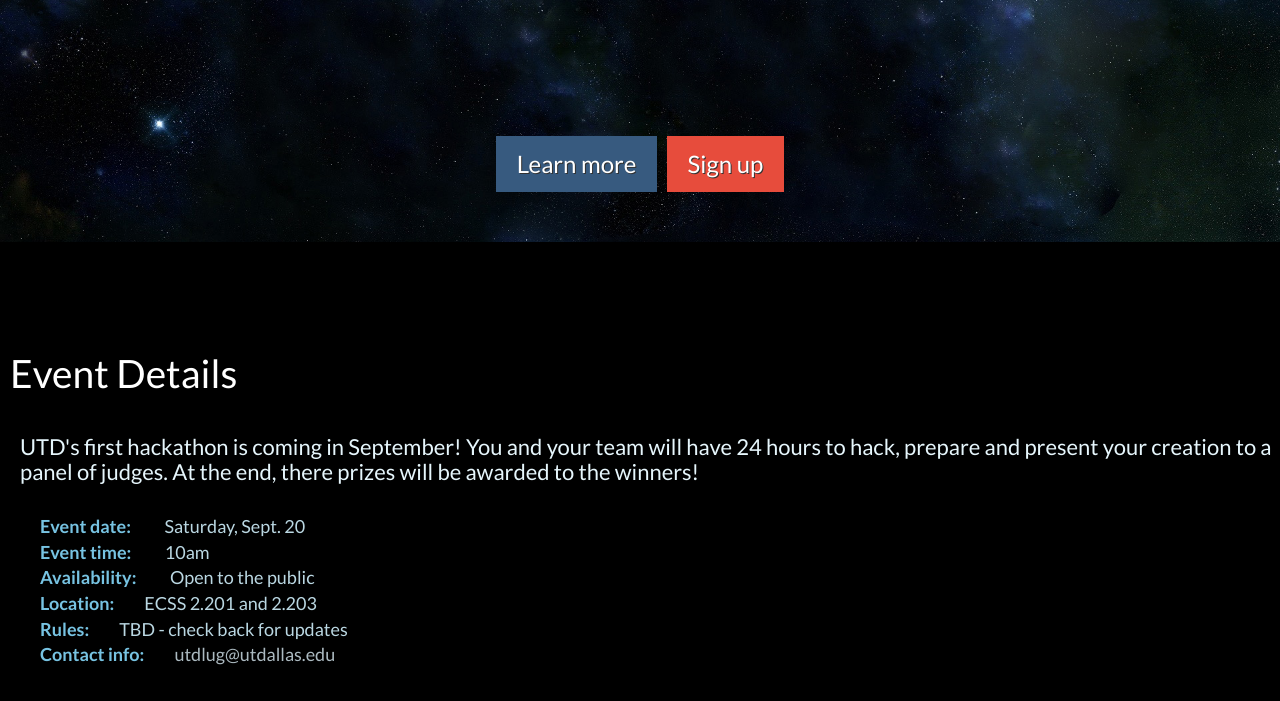
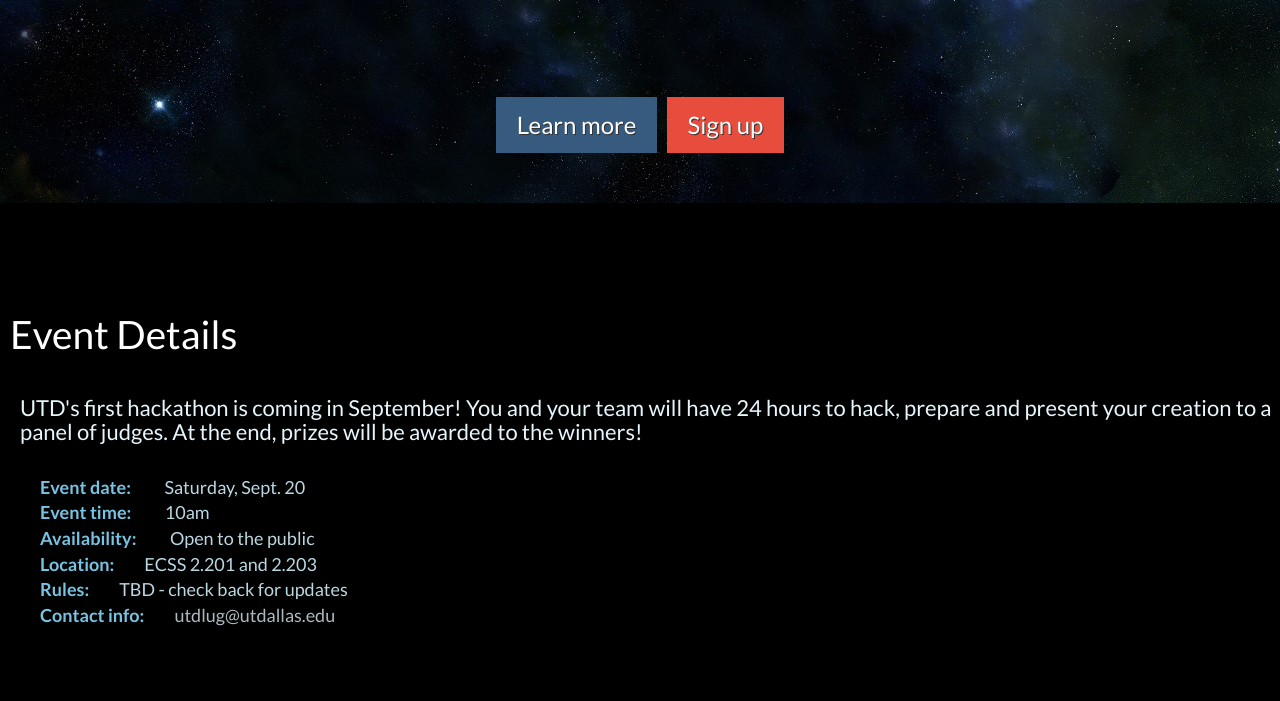
Before and after one commit to utdlug/HackTheComet, a plain HTML site: page index.html in a window 1280 px wide. Shown: the part 520-1221 px from the top of the page. Drawn offline with Linux system fonts and the light colour scheme.

Commit message:
Slight alignment tweaks

```diff
--- a/assets/css/style.css
+++ b/assets/css/style.css
@@ -73,7 +73,7 @@ user-select: none;
 background-image: none;
 border: 1px solid transparent;
 border-radius: 0;
-margin-top: 100px;
+margin-top: 110px;
 }
 
 ::-webkit-input-placeholder { color: #3a414c !important; }
--- a/index.html
+++ b/index.html
@@ -15,7 +15,7 @@
                         <!-- <h1>Hack the Comet</h1> -->
                         <img class="logo" src="assets/img/logo.png"></img>
                         <h2 class="subtitle">A hackathon event coming to UT Dallas</h2>
-                        <div id="countdown"></div>
+                        <!-- <div id="countdown"></div> -->
                         <a href="#details" class="btn btn-primary">Learn more</a> &nbsp;
                         <a href="https://docs.google.com/forms/d/1dWc0iNClYHMUKMqSFtETDYgUpv595OFCJGIgyXI_AUc/viewform" class="btn btn-danger">Sign up</a>
                     </div>
@@ -24,7 +24,7 @@
         </div>
         <div id="details">
             <h1>Event Details</h1>
-            <h3>UTD's first hackathon is coming in September!  You and your team will have 24 hours to hack, prepare and present your creation to a panel of judges.  At the end, there prizes will be awarded to the winners!</h3>
+            <h3>UTD's first hackathon is coming in September!  You and your team will have 24 hours to hack, prepare and present your creation to a panel of judges.  At the end, prizes will be awarded to the winners!</h3>
             <div id="info"><span id="infoTopic">Event date:</span>
                 Saturday, Sept. 20</div>
             <div id="info"><span id="infoTopic">Event time:</span>
```
